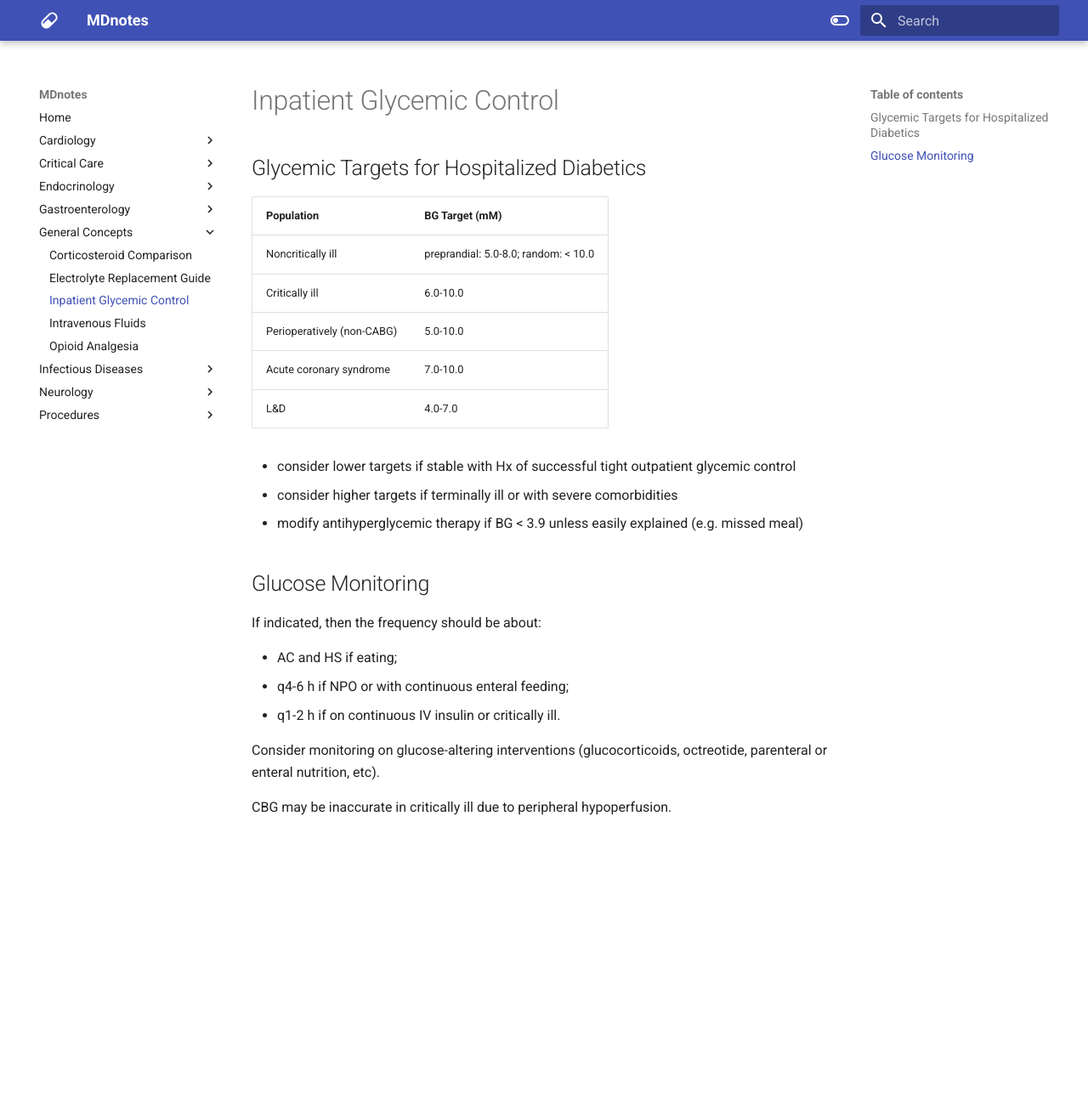
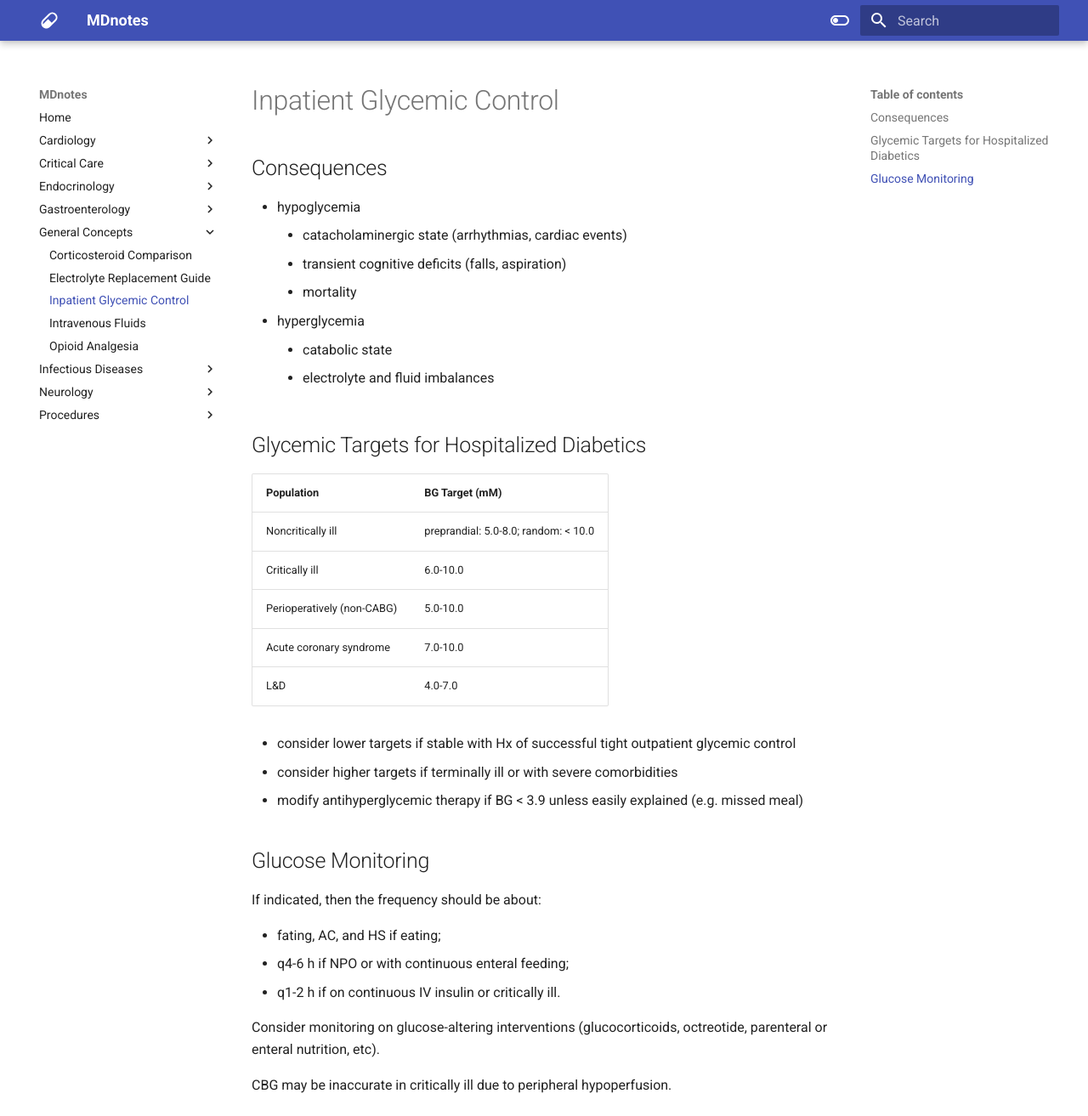
Before and after one commit to jzpero/mdnotes, an MkDocs documentation site: the page built from docs/General Concepts/Inpatient Glycemic Control.md, in a window 1280 px wide and 1313 px high. Shown: the whole window at 85% size. Built offline with MkDocs 1.6.1 and Material for MkDocs 9.7.7, drawn with Linux system fonts in a browser that asks for light colours.

Commit message:
vault backup: 2021-06-30 20:32:50
Affected files:

"docs/General Concepts/Inpatient Glycemic Control.md"

```diff
--- a/docs/General Concepts/Inpatient Glycemic Control.md
+++ b/docs/General Concepts/Inpatient Glycemic Control.md
@@ -1,4 +1,14 @@
 # Inpatient Glycemic Control
+## Consequences
+
+- hypoglycemia
+    - catacholaminergic state (arrhythmias, cardiac events)
+    - transient cognitive deficits (falls, aspiration)
+    - mortality
+- hyperglycemia
+    - catabolic state
+    - electrolyte and fluid imbalances
+
 ## Glycemic Targets for Hospitalized Diabetics
 | Population                 | BG Target (mM)                       |
 | -------------------------- | ------------------------------------ |
@@ -16,7 +26,7 @@
 
 If indicated, then the frequency should be about:
 
-- AC and HS if eating;
+- fating, AC, and HS if eating;
 - q4-6 h if NPO or with continuous enteral feeding;
 - q1-2 h if on continuous IV insulin or critically ill.
 
```
